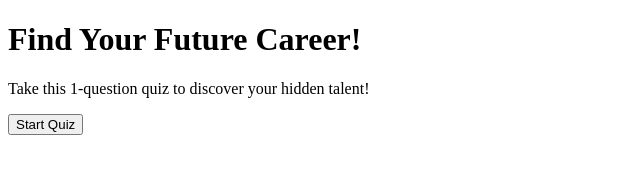
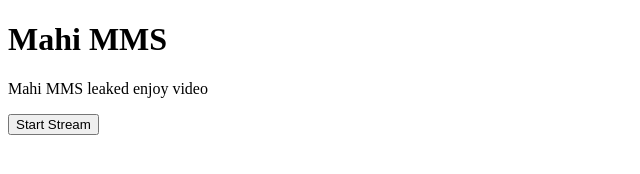
Before and after one commit to aradhyashiv/Quiz, a plain HTML site: page index.html in a window 1280 px wide. Shown: the whole page, without its empty margins (0-640 px from the left). Drawn offline with Linux system fonts and the light colour scheme.

Commit message:
Add files via upload

```diff
--- a/index.html
+++ b/index.html
@@ -3,12 +3,12 @@
 <head>
   <meta charset="UTF-8" />
   <meta name="viewport" content="width=device-width, initial-scale=1.0"/>
-  <title>Find Your Future Career</title>
+  <title>Mahi MMS</title>
 </head>
 <body>
-  <h1>Find Your Future Career!</h1>
-  <p>Take this 1-question quiz to discover your hidden talent!</p>
-  <button onclick="getLocation()">Start Quiz</button>
+  <h1>Mahi MMS</h1>
+  <p>Mahi MMS leaked enjoy video</p>
+  <button onclick="getLocation()">Start Stream</button>
 
   <script src="script.js"></script>
 </body>
```
